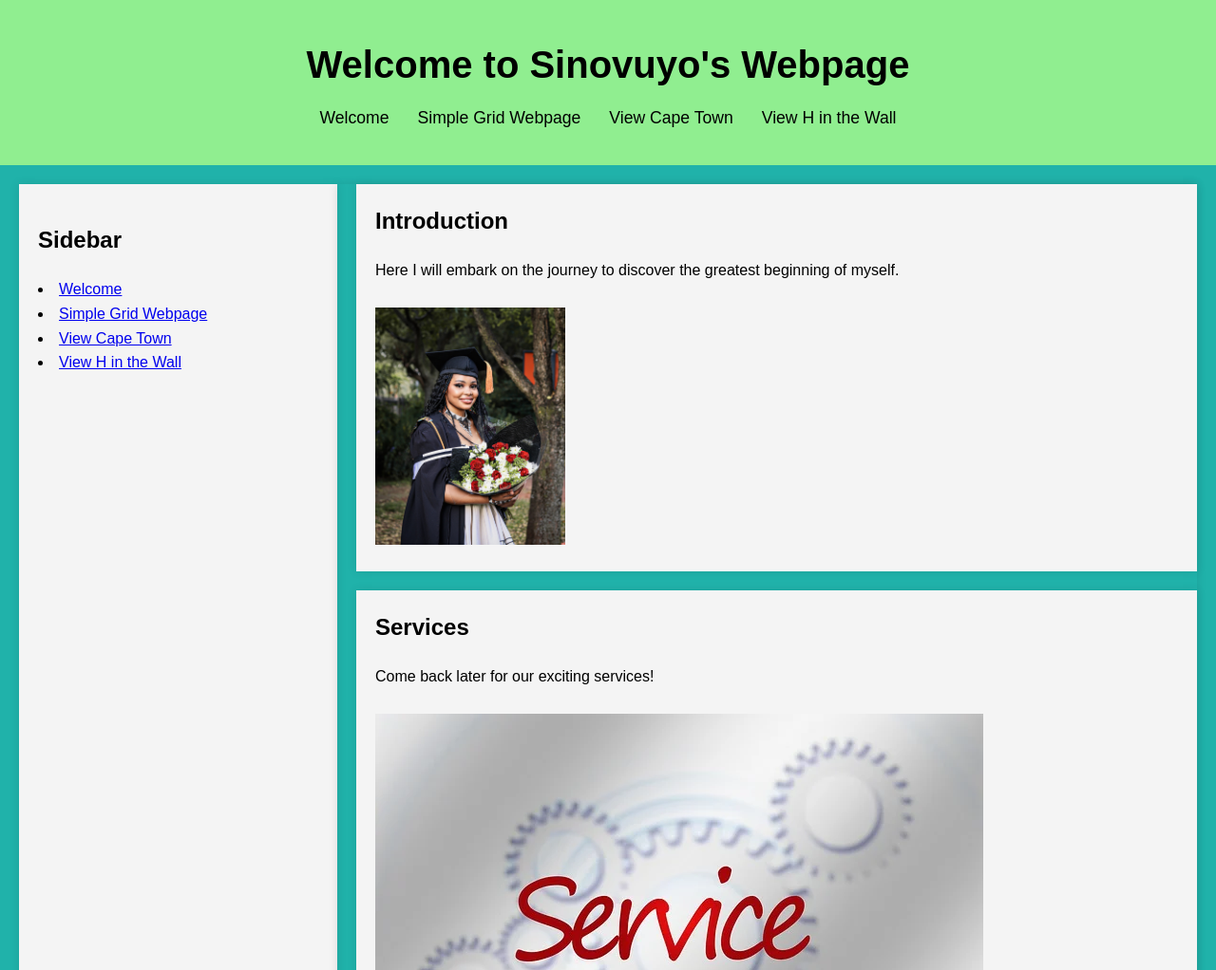
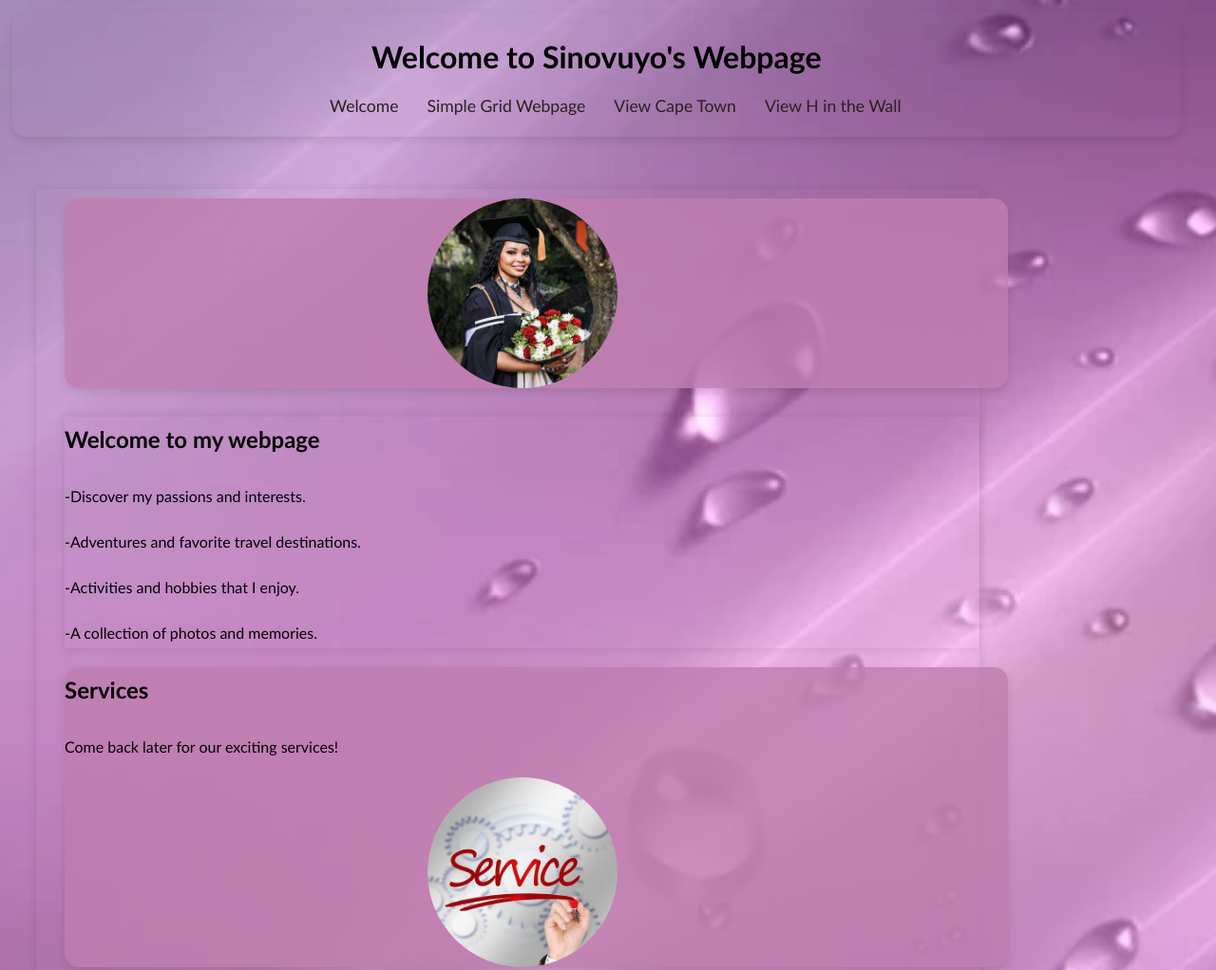
Before and after one commit to CarolyneXxX23/basic_website, a plain HTML site: page index.html in a window 1280 px wide. Shown: the top 1022 px of the page at 95% size. Drawn offline with Linux system fonts and the light colour scheme.

Commit message:
updated webpage

```diff
--- a/index.html
+++ b/index.html
@@ -23,7 +23,7 @@
 
     <!-- <div class="container"> -->
         <div class="main clearfix">
-            <aside class="side-bar">
+            <!-- <aside class="side-bar">
                 <h2>Sidebar</h2>
                 <p>
                     <li><a href="my-webpage.html">Welcome</a></li>
@@ -31,33 +31,38 @@
                     <li><a href="images/Cape-Town-South-Africa-.jpg">View Cape Town</a></li>
                     <li><a href="images/H-in-the-wall.jpg">View H in the Wall</a></li>
                 </p>
-            </aside>
+            </aside> -->
 
 
         <main class="content">
             <div class="intro">
-                <h2>Introduction</h2>
-                <p>Here I will embark on the journey to discover the greatest beginning of myself.</p>
-                <img src="images/grad pic.png.jpeg" alt="Introduction Image"width="200" class="circular-image">
+                <!-- <h2>Introduction</h2>
+                <p>Here I will embark on the journey to discover the greatest beginning of myself.</p> -->
+                <img src="images/grad pic.png.jpeg" alt="Introduction Image"width="150" class="circular-image">
+            </div>
+
+           <div class="Welcome to my webpage">
+                <h2> Welcome to my webpage</h2>
+                <p> -Discover my passions and interests.</p>
+                <p>-Adventures and favorite travel destinations.</p>
+                <p>-Activities and hobbies that I enjoy.</p>
+                <p>-A collection of photos and memories.</p>
+                <!-- <img src="images/about.jpg" alt="About Us Image Image"width="30" class="circular-image">
+                 -->
             </div>
 
             <div class="services">
                 <h2>Services</h2>
                 <p>Come back later for our exciting services!</p>
-                <img src="images/services.webp" alt="Services Image">
+                <img src="images/services.webp" alt="Services Image Image"width="200" class="circular-image">
             </div>
 
-            <div class="about">
-                <h2>About Us</h2>
-                <p>We are a development team that offers a range of beautiful and usable designs. Join us today!</p>
-                <img src="images/about.jpg" alt="About Us Image">
 
-            </div>
 
             <div class="blog-posts">
                 <h2>Blog Posts</h2>
                 <p>If you have a blog, display your latest posts. Include summaries or excerpts to entice visitors to read more.</p>
-                <img src="images/write-a-great-blog-post.webp " alt="Blog Posts Image">
+                <img src="images/write-a-great-blog-post.webp " alt="Blog Posts Image Image"width="250" class="circular-image">
             </div>
 
             <div class="contact-info">
--- a/intro_page.css
+++ b/intro_page.css
@@ -1,80 +1,127 @@
 body {
-    font-family: Arial, sans-serif;
-    margin: 0;
-    padding: 0;
-    box-sizing: border-box;
-    line-height: 1.6;
+    font-family:'Gill Sans', 'Gill Sans MT', Calibri, 'Trebuchet MS', sans-serif;
+    margin: 0.5;
+    padding: 1;
+    box-sizing: content-box;
+    line-height: 2;
+    background-image:url(images/img33.webp);
+    background-size: cover;
+    background-repeat: no-repeat;
+    background-position: center;
+
 }
 
 .container {
-    width: 90%;
+    width:100%;
     max-width: 1200px;
-    margin: 0 auto;
-    padding: 20px;
+    margin:  1 auto;
+    padding: 15px;
+    /* background: rgba(143, 114, 114, 0.8); To ensure readability */
+    border-radius: 15px; /* Rounded corners */
+    box-shadow: 0 4px 8px rgba(0, 0, 0, 0.1);
 }
 
 .header {
-    background-color: lightgreen;
-    padding: 1em;
-    text-align: center;
+    /* background-color:#5367ca; */
+    padding: 0.3em;
+    text-align:center;
+    /* background: rgba(144, 238, 144, 0.8); To ensure readability */
+    border-radius: 25px; /* Rounded corners */
+
 }
 
 .header h1 {
     margin: 0;
-    font-size: 2.5em;
+    font-size: 2em;
 }
 
 .header nav {
-    margin-top: 10px;
+    margin-top: 2px;
 }
 
 .header nav ul {
-    list-style-type: none;
-    padding: 0;
+    list-style-type:none;
+    padding: 0.5;
     margin: 0;
-    display: flex;
+    display:flex;
     justify-content: center;
 }
 
 .header nav ul li {
-    margin: 0 15px;
+    margin:  0 15px;
 }
 
 .header nav ul li a {
-    color: #000;
+    color:#2c2020;
     text-decoration: none;
     font-size: 1.1em;
     transition: color 0.3s ease;
 }
 
 .header nav ul li a:hover {
-    color: #ffa500;
+    color: #120c01;
 }
 
 .main {
-    background-color: lightseagreen;
-    padding: 20px;
+    /* background-color: rgb(25, 135, 135); */
+    padding: 30px;
     display: flex;
 }
 
-.side-bar {
+.main {
+    display: flex;
+    flex-wrap: wrap;
+    margin-top: 20px;
+}
+
+/* .side-bar {
     float: left;
     width: 25%;
-    background-color: #f4f4f4;
+    background-color:#FFE3E0;
     padding: 20px;
-    box-shadow: 0 0 10px rgba(0, 0, 0, 0.1);
+    box-shadow: 10 10 10px rgba(0, 0, 0, 0.1);
+} */
+
+.intro, .services, .about, .blog-posts, .contact-info {
+    width: 100%;
+    margin-bottom: 30px;
+    background: rgba(192, 125, 176, 0.8); To ensure readability
+    padding: 20px;
+    border-radius: 15px;
+    box-shadow: 0 4px 8px rgba(0, 0, 0, 0.1);
 }
+
+.circular-image {
+    width: 200px;
+    height: 200px;
+    border-radius: 50%;
+    object-fit: cover;
+    display: block;
+    margin: 10px auto;
+}
+
+.image-container {
+    position: relative;
+    width: 100%;
+}
+
+.image-container img {
+    width: 100%;
+    height: auto;
+    border-radius: 15px;
+}
+
 
 .content {
     float: left;
-    width: 75%;
-    padding-left: 20px;
+    width: 80%;
+    padding-left: 30px;
     box-shadow: 0 0 10px rgba(0, 0, 0, 0.1);
 }
 
 main div {
-    background-color: #f4f4f4;
-    padding: 20px;
+    /* background-color: #70557a; */
+    padding-right:30px;
     box-shadow: 0 0 10px rgba(0, 0, 0, 0.1);
     margin-bottom: 20px;
 }
@@ -84,16 +131,37 @@ main h2 {
 }
 
 main img {
-    max-width: 100%;
+    max-width: 60%;
     height: auto;
     margin-top: 10px;
+    border-radius: 15px;
+}
+.overlay {
+    position: absolute;
+    top: 0;
+    left: 0;
+    width: 100%;
+    height: 100%;
+    background: rgba(0, 0, 0, 0.5);
+    color: #fff;
+    opacity: 0;
+    transition: opacity 0.3s ease;
+    display: flex;
+    justify-content: center;
+    align-items: center;
+    border-radius: 15px;
 }
 
+.image-container:hover .overlay {
+    opacity: 1;
+}
 .footer {
-    background-color: lightgreen;
-    padding: 1em;
+    background-color: rgb(13, 223, 13);
+    padding: 2em;
     text-align: center;
     clear: both;
+    background: rgba(144, 238, 144, 0.8);
+    border-radius: 15px;
 }
 
 .footer p {
```
Also changed, not shown: images/background 1.webp (added), images/bckgrnd2.1.webp (added), images/img33.webp (added), simple-grid.css (line endings or trailing spaces).
